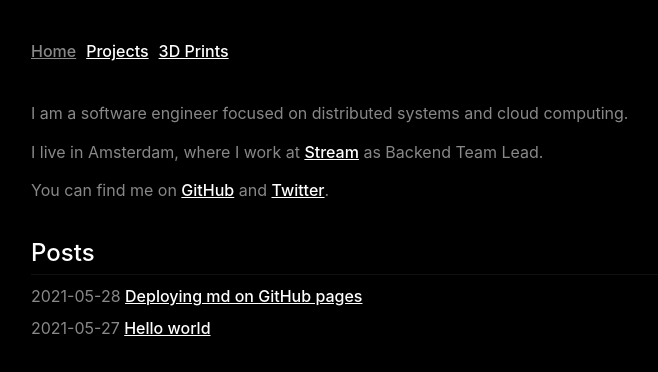
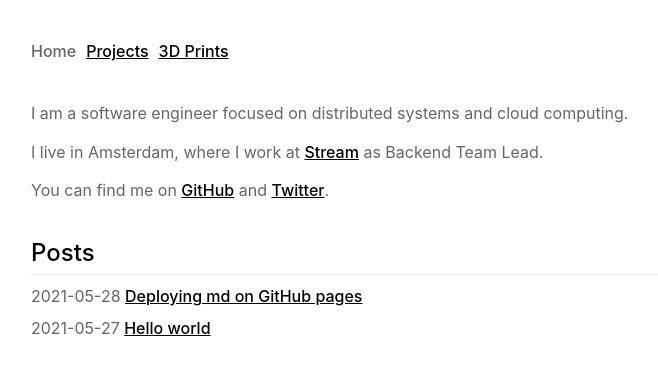
Before and after one commit to ruggi/ruggi.github.io, a plain HTML site: page index.html in a window 1280 px wide. Shown: the whole page, without its empty margins (169-827 px from the left). Drawn offline with Linux system fonts and the light colour scheme.

Commit message:
deploy: 82d0e26a861214f230a81a528bf7aaca515d9a20

```diff
--- a/style.css
+++ b/style.css
@@ -5,11 +5,11 @@
     "Courier New", Courier, monospace;
   --font-sans: -apple-system, BlinkMacSystemFont, "Segoe UI", Roboto, Helvetica,
     Arial, sans-serif, "Apple Color Emoji", "Segoe UI Emoji", "Segoe UI Symbol";
-  --color-bg: #000;
-  --color-fg: #888;
-  --color-fg-muted: #333;
-  --color-wireframe: #111;
-  --color-accent: #fff;
+  --color-bg: #fff;
+  --color-fg: #666;
+  --color-fg-muted: #888;
+  --color-wireframe: #eee;
+  --color-accent: #000;
 }
 
 body {
@@ -87,10 +87,11 @@ img {
   margin-right: 10px;
 }
 .wrap .top a.current {
+  text-decoration: none;
   color: var(--color-fg);
 }
 .wrap .top a.current:hover {
-  color: var(--color-bg);
+  background: inherit;
 }
 .wrap .main {
   padding: 10px;
```
Also changed, not shown: 1 other file.
